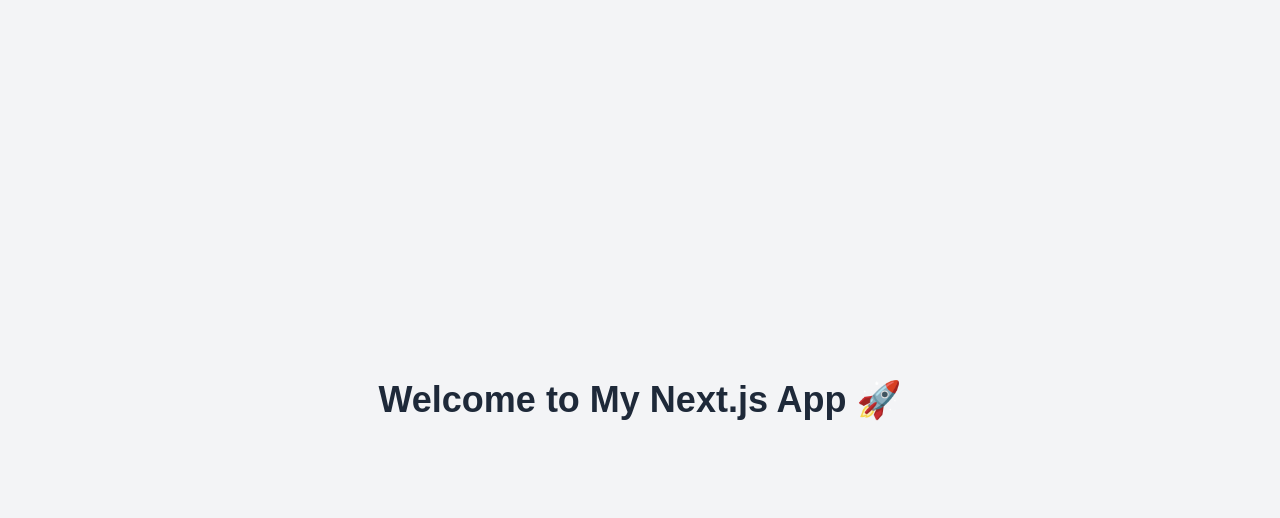
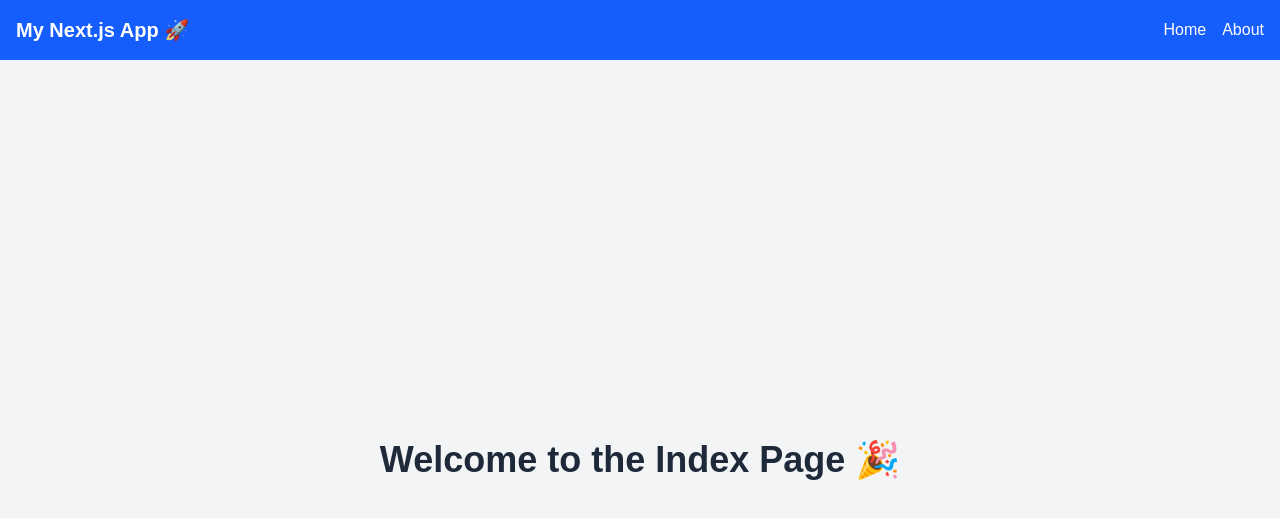
Before and after one commit to clemance0507/alx-project-0x02-setup, a Next.js app in the folder alx-project-0x02/: page / in a window 1280 px wide. Shown: the top 518 px of the page. Built offline with nearby package versions, Linux system fonts and the light colour scheme.

Commit message:
excercise no2

```diff
--- a/alx-project-0x02/components/layout/Header.tsx
+++ b/alx-project-0x02/components/layout/Header.tsx
@@ -1,9 +1,18 @@
 import React from "react";
+import Link from "next/link";
 
 const Header = () => {
   return (
-    <header className="bg-blue-600 text-white p-4 shadow-md">
-      <h1 className="text-2xl font-bold">Welcome to My Next.js App 🚀</h1>
+    <header className="bg-blue-600 text-white p-4 shadow-md flex justify-between items-center">
+      <h1 className="text-xl font-bold">My Next.js App 🚀</h1>
+      <nav className="space-x-4">
+        <Link href="/home" className="hover:underline">
+          Home
+        </Link>
+        <Link href="/about" className="hover:underline">
+          About
+        </Link>
+      </nav>
     </header>
   );
 };
--- /dev/null
+++ b/alx-project-0x02/pages/about.tsx
@@ -0,0 +1,9 @@
+import React from "react";
+
+export default function AboutPage() {
+  return (
+    <div className="flex items-center justify-center h-screen bg-yellow-100">
+      <h1 className="text-4xl font-bold text-yellow-800">This is the About Page 📖</h1>
+    </div>
+  );
+}
--- /dev/null
+++ b/alx-project-0x02/pages/home.tsx
@@ -0,0 +1,9 @@
+import React from "react";
+
+export default function HomePage() {
+  return (
+    <div className="flex items-center justify-center h-screen bg-green-100">
+      <h1 className="text-4xl font-bold text-green-800">This is the Home Page 🏠</h1>
+    </div>
+  );
+}
--- a/alx-project-0x02/pages/index.tsx
+++ b/alx-project-0x02/pages/index.tsx
@@ -1,11 +1,15 @@
 import React from "react";
+import Header from "../components/layout/Header";
 
 export default function Home() {
   return (
-    <div className="flex items-center justify-center h-screen bg-gray-100">
-      <h1 className="text-4xl font-bold text-gray-800">
-        Welcome to My Next.js App 🚀
-      </h1>
+    <div>
+      <Header />
+      <main className="flex items-center justify-center h-screen bg-gray-100">
+        <h1 className="text-4xl font-bold text-gray-800">
+          Welcome to the Index Page 🎉
+        </h1>
+      </main>
     </div>
   );
 }
```
